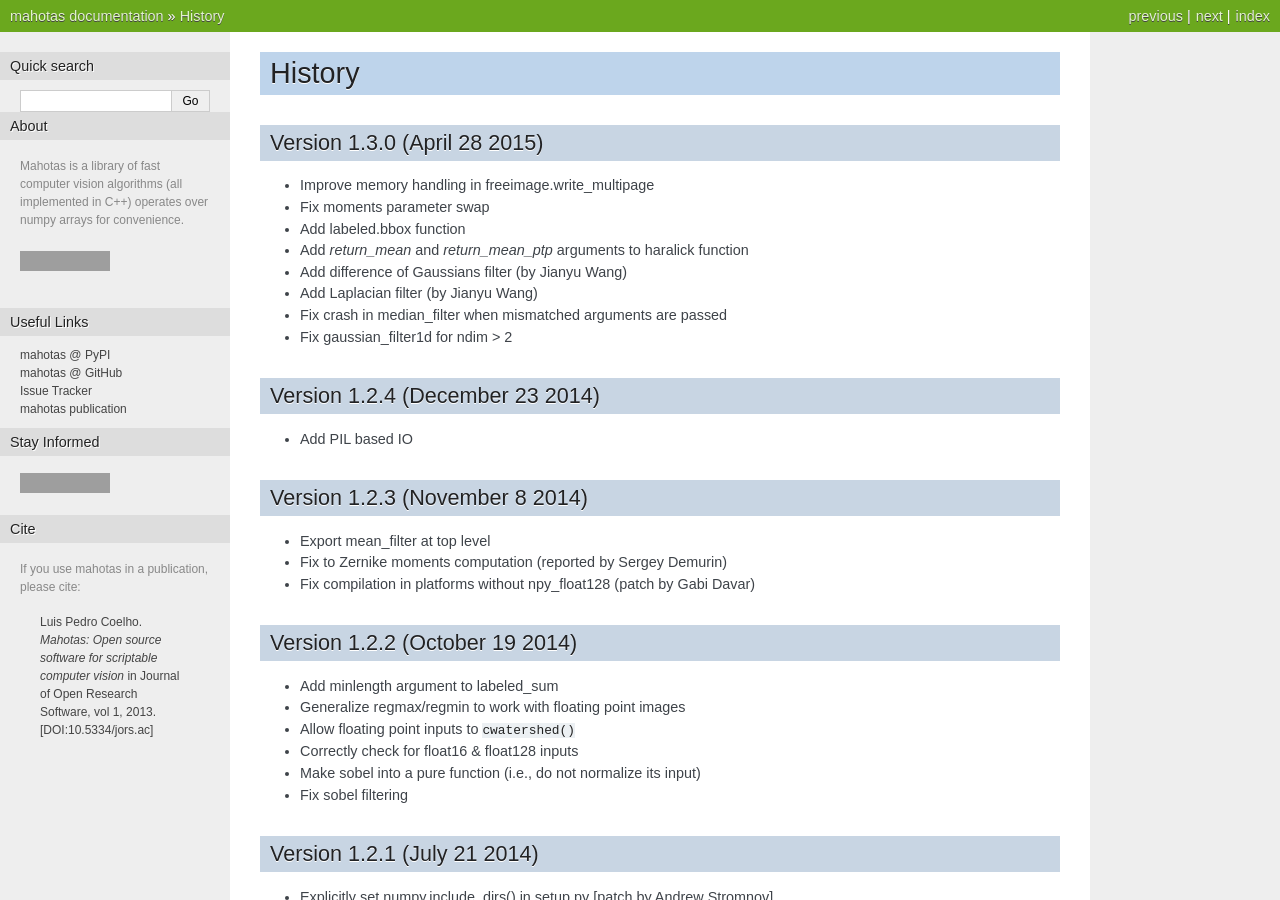
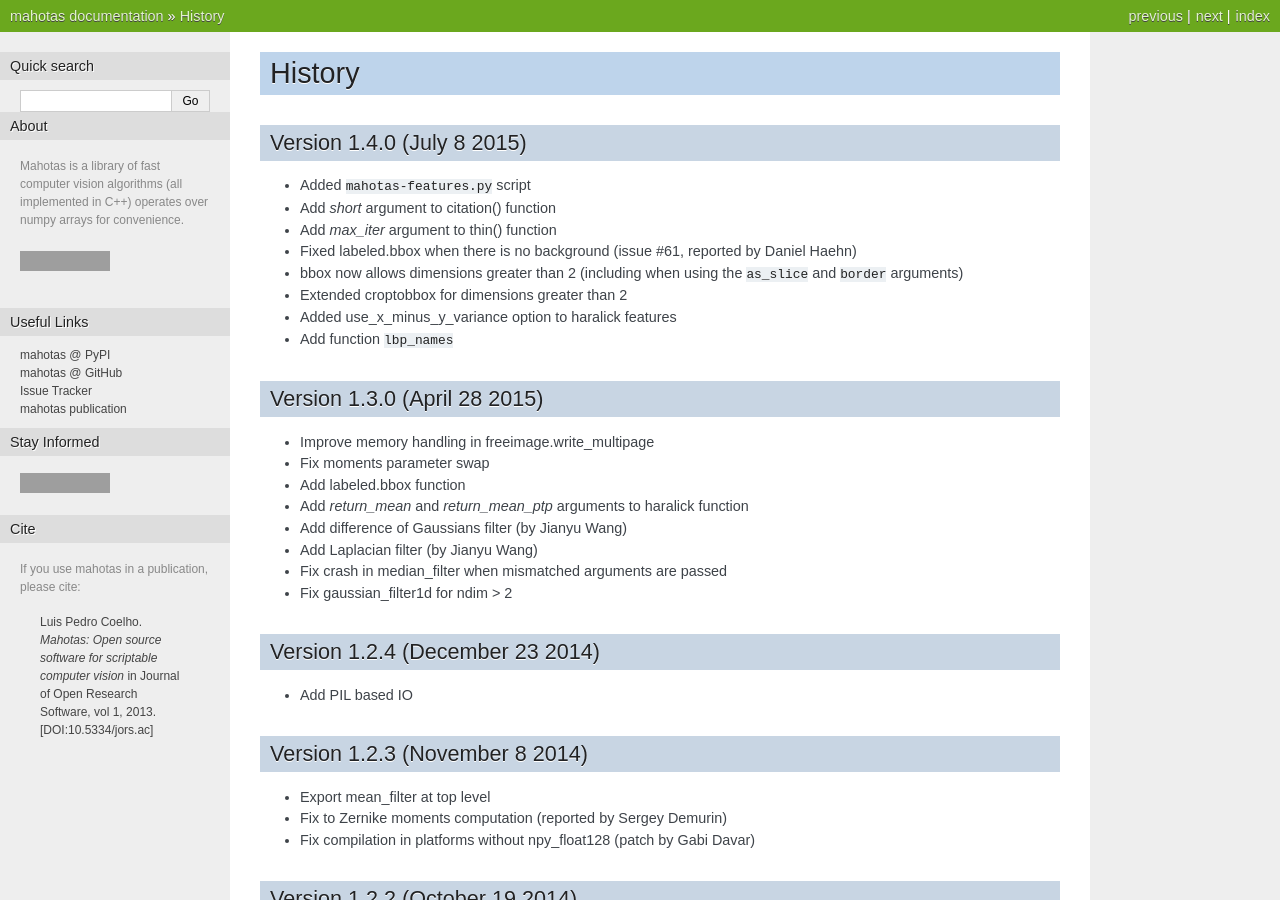
Before and after one commit to luispedro/mahotas, a Sphinx documentation site: the page built from docs/source/history.rst, in a window 1280 px wide and 900 px high, cut to the strip 0-900 px from the top of the window. Built offline with Sphinx 7.4.7, drawn with Linux system fonts in a browser that asks for light colours; formulas are drawn with MathJax 3; the version number could not be read and is left out; grey boxes are pictures that could not be loaded.

Commit message:
BLD Release 1.4.0
The mahotas-features.py script is enough to warrant a new release,
including a minor version bump. There are also enough bugfixes that a
new release was becoming urgent.

Full ChangeLog:
    * Add `short` argument to citation() function
    * Add `max_iter` argument to thin() function
    * Fixed labeled.bbox when there is no background (issue #61, reported by
    Daniel Haehn)
    * Added ``mahotas-features.py`` script
    * bbox now allows dimensions greater than 2 (including when using the
    ``as_slice`` and ``border`` arguments)
    * Extended croptobbox for dimensions greater than 2
    * Added use_x_minus_y_variance option to haralick features
    * Add function ``lbp_names``

```diff
--- a/docs/source/history.rst
+++ b/docs/source/history.rst
@@ -1,6 +1,20 @@
 =======
 History
 =======
+
+Version 1.4.0 (July 8 2015)
+~~~~~~~~~~~~~~~~~~~~~~~~~~~
+- Added ``mahotas-features.py`` script
+- Add `short` argument to citation() function
+- Add `max_iter` argument to thin() function
+- Fixed labeled.bbox when there is no background (issue #61, reported by Daniel
+  Haehn)
+- bbox now allows dimensions greater than 2 (including when using the
+  ``as_slice`` and ``border`` arguments)
+- Extended croptobbox for dimensions greater than 2
+- Added use_x_minus_y_variance option to haralick features
+- Add function ``lbp_names``
+
 
 Version 1.3.0 (April 28 2015)
 ~~~~~~~~~~~~~~~~~~~~~~~~~~~~~
```
Also changed, not shown: README.rst (+14 -0 lines), 2 other files.
